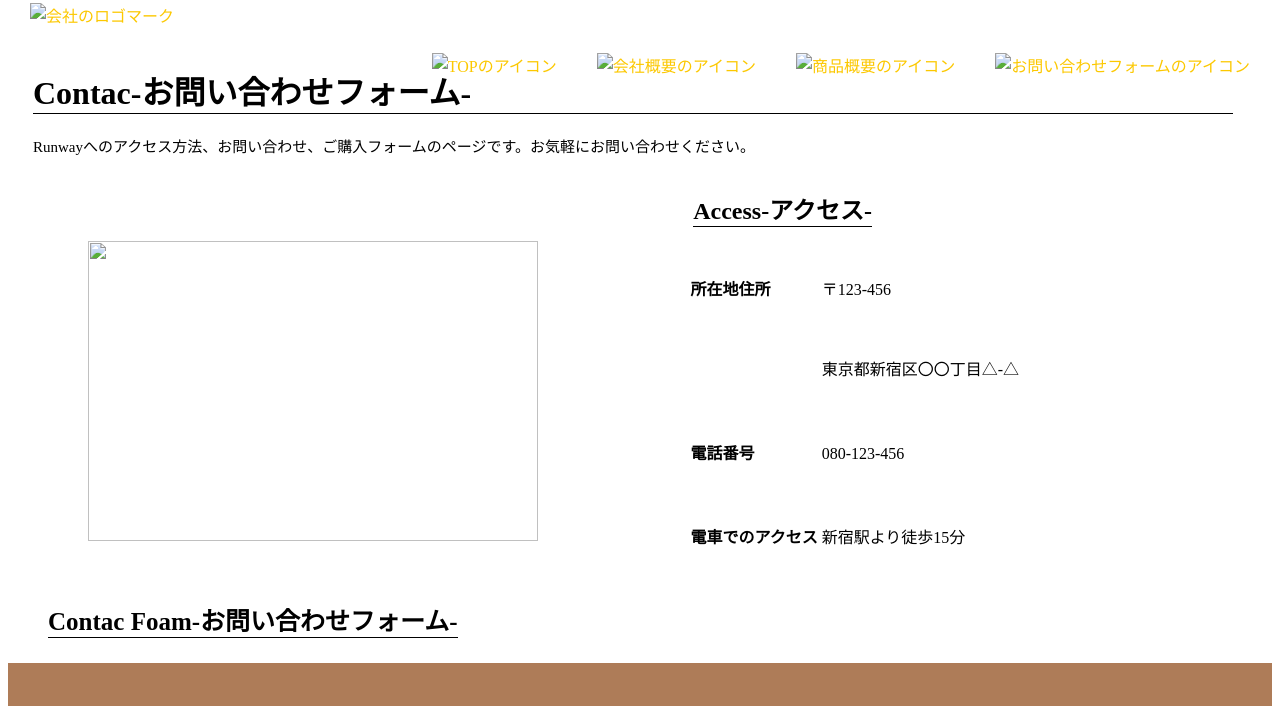
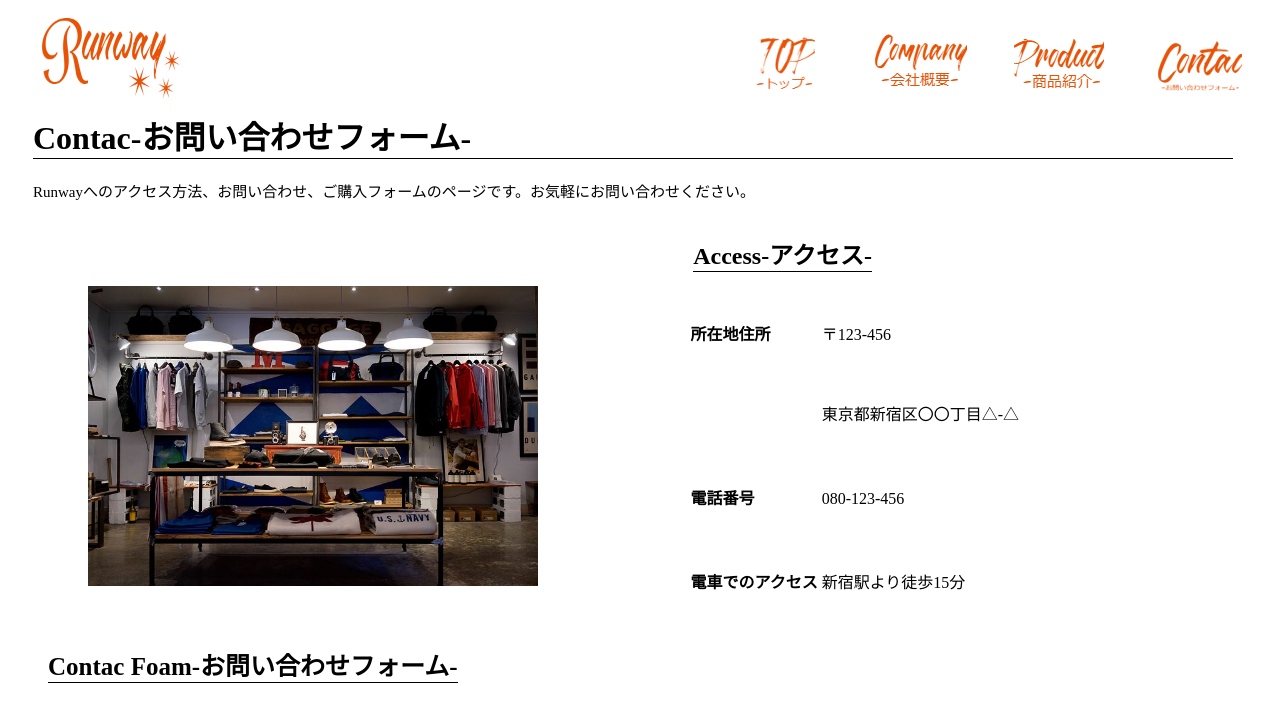
Before and after one commit to saito-yuka/web-4, a plain HTML site: page Contac.html in a window 1280 px wide. Shown: the top 706 px of the page. Drawn offline with Linux system fonts and the light colour scheme; files that its build step writes are made by us from their sources.

Commit message:
Update Contac.html

```diff
--- a/Contac.html
+++ b/Contac.html
@@ -6,7 +6,7 @@
   <meta name="description" content="Contac">
   <title>お問い合わせフォーム</title>
   <link rel="icon" href="favicon.icon">
-  <link rel="stylesheet" href="../css./Contac.css" type="text/css">
+  <link rel="stylesheet" href="Contac.css" type="text/css">
 </head>
 <body id="Contac">
   <header>
@@ -14,29 +14,29 @@
       <ul class="global-nav">
         <li>
           <a href="index.html">
-            <img src="../画像/top-icon.png" alt="TOPのアイコン" class="top">
+            <img src="top-icon.png" alt="TOPのアイコン" class="top">
           </a>
         </li>
         <li>
           <a href="Company.html">
-            <img src="../画像/Company-icon.png" alt="会社概要のアイコン">
+            <img src="Company-icon.png" alt="会社概要のアイコン">
           </a>
         </li>
         <li>
           <a href="Product.html">
-            <img src="../画像/Product-icon.png" alt="商品概要のアイコン">
+            <img src="Product-icon.png" alt="商品概要のアイコン">
           </a>
         </li>
         <li>
           <a href="Contac.html">
-            <img src="../画像/Contac-icon.png" alt="お問い合わせフォームのアイコン" class="Contac">
+            <img src="Contac-icon.png" alt="お問い合わせフォームのアイコン" class="Contac">
           </a>
         </li>
       </ul>
     </nav>
     <div class="logo">
       <a href="index.html">
-        <img src="../画像/logomark.png" alt="会社のロゴマーク" class="logomark">
+        <img src="logomark.png" alt="会社のロゴマーク" class="logomark">
       </a>
     </div>
   </header>
@@ -63,7 +63,7 @@
               <td>新宿駅より徒歩15分</td>
             </tr>
           </table>
-          <img src="../画像/ファッション.jpg" class="map-img">
+          <img src="ファッション.jpg" class="map-img">
         </section>
         <section>
           <h3 class="icon">Contac Foam-お問い合わせフォーム-</h3>
@@ -117,7 +117,7 @@
                 </dd>
               </dl>
               <button type="submit" class="btn">Transmission-送信-</button>
-              <img src="../画像/ファッション2.jpg" class="form-img">
+              <img src="ファッション2.jpg" class="form-img">
             </from>
           </div>
         </section>
```
